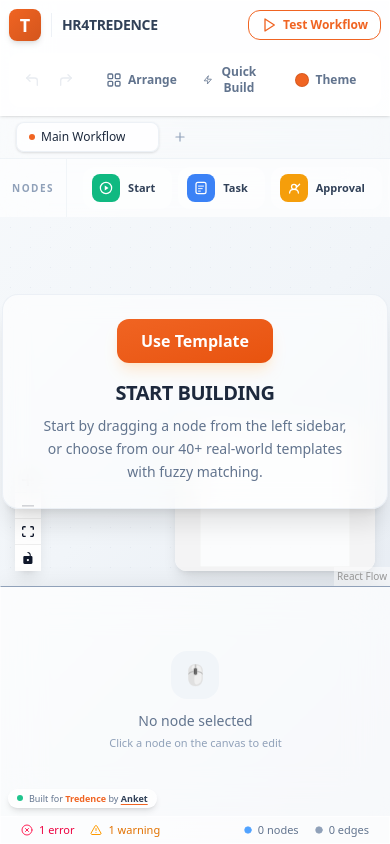
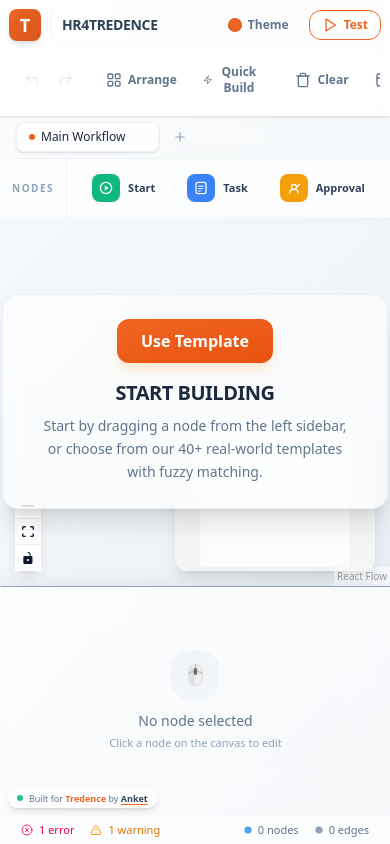
Before and after one commit to anket08/hello-tredence-here-is-your-hr-flow, a React (Vite) app: page / in a window 390 px wide. Built offline with nearby package versions, Linux system fonts and the light colour scheme; a web font is replaced by a local one.

Commit message:
fix: prevent theme selector clipping and align dropdown right

```diff
--- a/src/App.tsx
+++ b/src/App.tsx
@@ -146,9 +146,6 @@ function App() {
 
           <div className="w-px h-5 bg-slate-300/40 mx-1"></div>
 
-          {/* Theme Selector */}
-          <ThemeSelector />
-
           {/* Clear */}
           <button onClick={clearCanvas} className="group flex items-center gap-1.5 px-3 py-1.5 rounded-lg text-xs font-semibold text-slate-500 hover:text-rose-600 hover:bg-rose-50/80 transition-all" title="Clear Canvas">
             <svg viewBox="0 0 24 24" className="w-4 h-4 transition-transform group-hover:scale-110" fill="none" stroke="currentColor" strokeWidth="2" strokeLinecap="round" strokeLinejoin="round">
@@ -247,9 +244,11 @@ function App() {
         </div>
 
         {/* Right side — Test Workflow button */}
+        <div className="flex items-center gap-2 shrink-0">
+          <ThemeSelector />
           <button
             onClick={() => setSandboxOpen(!sandboxOpen)}
-          className={`group flex items-center gap-1.5 md:gap-2 px-3 md:px-4 py-1.5 rounded-xl text-xs font-bold transition-all shrink-0 ${
+            className={`group flex items-center gap-1.5 md:gap-2 px-3 md:px-4 py-1.5 rounded-xl text-xs font-bold transition-all ${
               sandboxOpen
                 ? 'text-white shadow-md'
                 : 'bg-white/50 hover:bg-white/80 border'
@@ -263,8 +262,10 @@ function App() {
             <svg viewBox="0 0 24 24" className="w-4 h-4 transition-transform group-hover:translate-x-0.5" fill={sandboxOpen ? "currentColor" : "none"} stroke="currentColor" strokeWidth="2" strokeLinecap="round" strokeLinejoin="round">
               <polygon points="6,3 20,12 6,21" />
             </svg>
-          {sandboxOpen ? 'Close Sandbox' : 'Test Workflow'}
+            <span className="hidden sm:inline">{sandboxOpen ? 'Close Sandbox' : 'Test Workflow'}</span>
+            <span className="sm:hidden">{sandboxOpen ? 'Close' : 'Test'}</span>
           </button>
+        </div>
       </header>
 
       {/* ── Tab Bar ── */}
--- a/src/components/ThemeSelector.tsx
+++ b/src/components/ThemeSelector.tsx
@@ -40,7 +40,7 @@ export function ThemeSelector() {
       </button>
 
       {isOpen && (
-        <div className="absolute top-full mt-2 left-0 w-48 bg-white/90 backdrop-blur-xl rounded-xl shadow-xl border border-slate-200/60 overflow-hidden z-50 animate-fade-in">
+        <div className="absolute top-full mt-2 right-0 w-48 bg-white/90 backdrop-blur-xl rounded-xl shadow-xl border border-slate-200/60 overflow-hidden z-50 animate-fade-in">
           <div className="p-1.5 flex flex-col gap-0.5">
             {THEMES.map((t) => (
               <button
```
Lines whose indentation alone changed are shown as unchanged.
